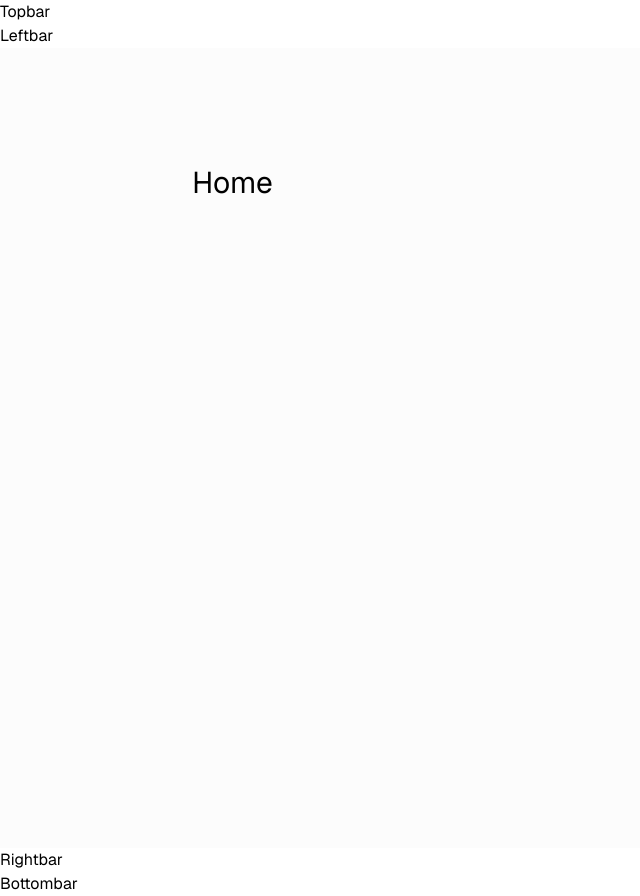
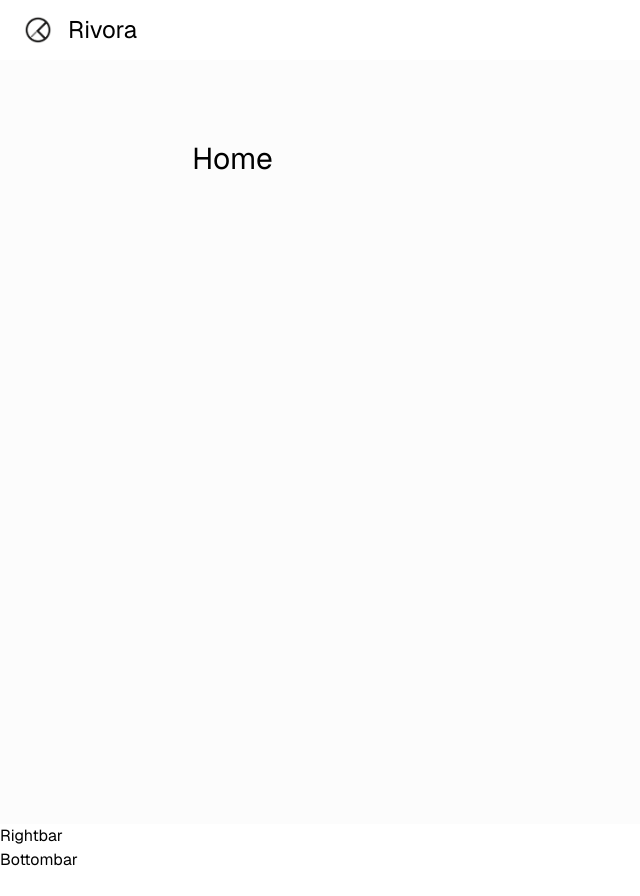
Before and after one commit to Bhuvan-S-prasad/Rivora, a Next.js app: page / in a window 1280 px wide. Shown: the whole page, without its empty margins (0-640 px from the left). After the commit the page ends 872 px from the top, so only its background shows below. Built offline with nearby package versions, Linux system fonts and the light colour scheme; no server answers.

Commit message:
feat: add Topbar component with Clerk authentication and Lucide icons

```diff
--- a/components/shared/Topbar.tsx
+++ b/components/shared/Topbar.tsx
@@ -1,8 +1,37 @@
+import { OrganizationSwitcher, SignedIn, SignOutButton } from "@clerk/nextjs";
+import { LogOut } from "lucide-react";
+import Image from "next/image";
+import Link from "next/link";
+
 function Topbar() {
     return (
-        <div>
-            Topbar
-        </div>
+        <nav className="topbar">
+            <Link href="/" className="flex items-center gap-4">
+                <Image src="/rivora-logo.png" alt="logo" width={28} height={28} />
+                <p className="text-heading3-bold text-light-1 max-xs:hidden">Rivora</p>
+            </Link>
+
+            <div className="flex items-center gap-1">
+                <div className="block md:hidden">
+                    <SignedIn>
+                        <SignOutButton>
+                            <div className="flex cursor-pointer">
+                                <LogOut />
+                            </div>
+                        </SignOutButton>
+                    </SignedIn>
+                </div>
+                <OrganizationSwitcher
+                    appearance={{
+                        elements: {
+                            organizationSwitcherTrigger: "py-2 px-4",
+                        },
+                    }}
+                />
+
+            </div>
+        </nav>
+
     )
 }
 
--- a/package.json
+++ b/package.json
@@ -10,6 +10,7 @@
   },
   "dependencies": {
     "@clerk/nextjs": "^6.36.0",
+    "lucide-react": "^0.556.0",
     "next": "16.0.7",
     "react": "19.2.0",
     "react-dom": "19.2.0",
```
Also changed, not shown: 1 other file (tests, documents, lock files or other folders).
